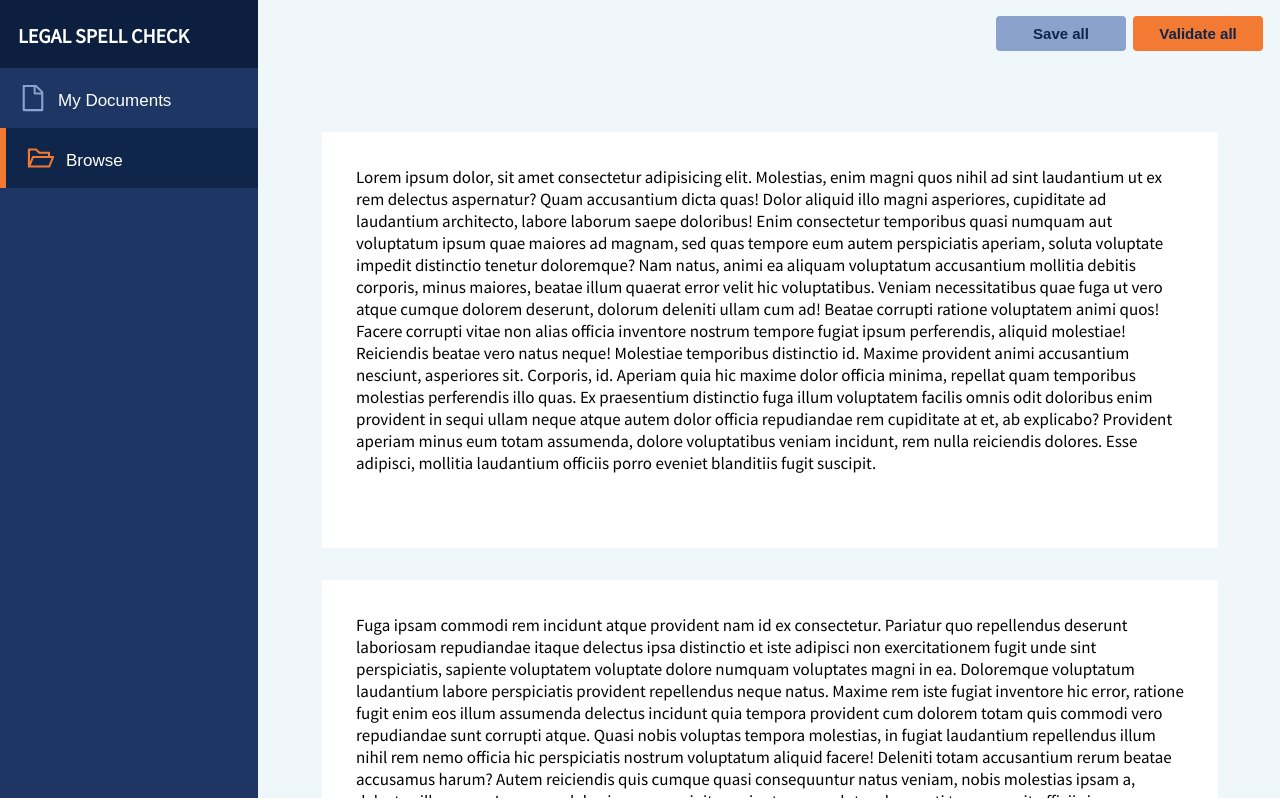
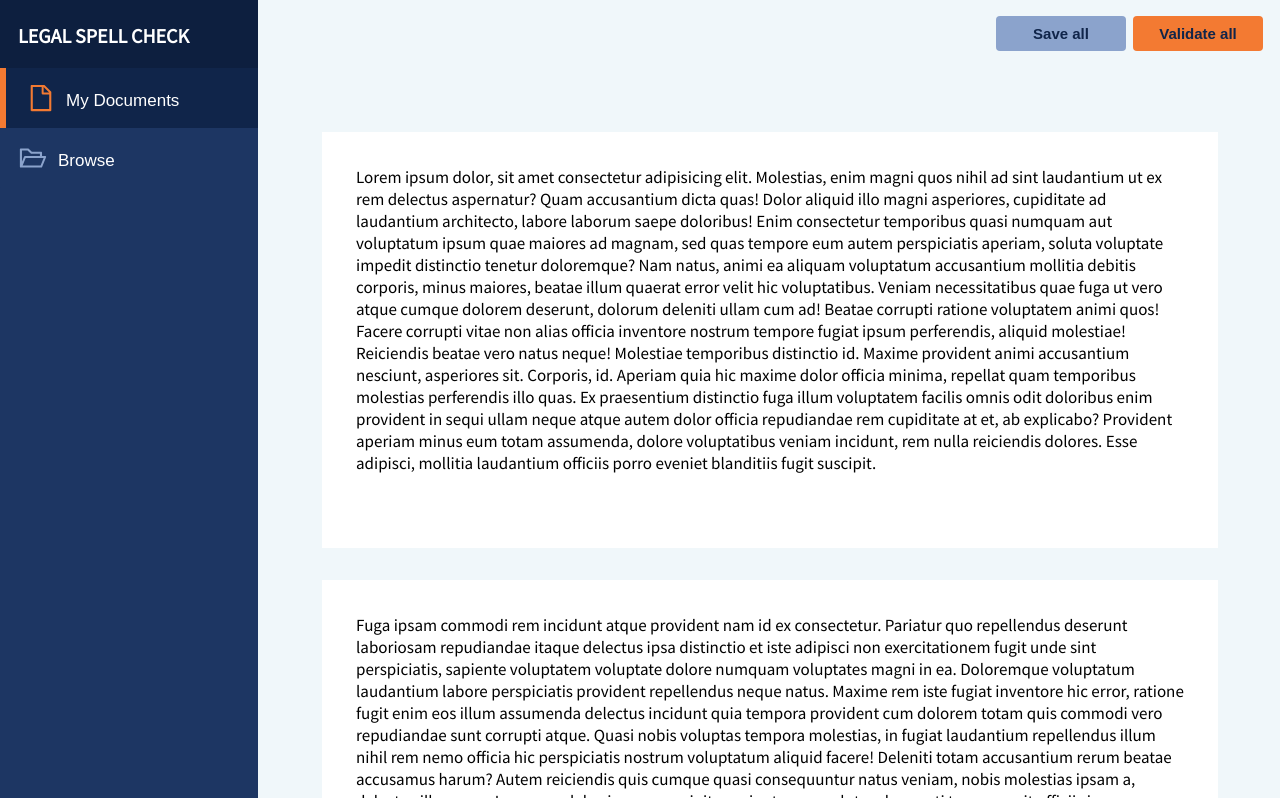
Before and after one commit to MaxCunningham19/legal_spellcheck, a React (Create React App) app in the folder client/: page /my-documents in a window 1280 px wide. Built offline with nearby package versions, Linux system fonts and the light colour scheme.

Commit message:
Add NavLinks to Navbar and apply conditional styling

```diff
--- a/client/src/components/Navbar.js
+++ b/client/src/components/Navbar.js
@@ -2,24 +2,38 @@ import React, {useState} from 'react'
 import { Button } from './Button'
 import { ReactComponent as MyDocumentsIcon } from "../icons/file.svg"
 import { ReactComponent as BrowseIcon } from "../icons/folder-open.svg"
+import { NavLink } from 'react-router-dom'
 import styles from './Navbar.module.css'
 
 function Navbar() {
+
   return (
     <>
       <nav className={styles['Navbar']}>
           <div className={styles['navbar-container']}>
             <div className={styles['buttons-container']}>
+              <NavLink to="/my-documents">
+                {({ isActive }) =>
                   <Button
-                buttonStyle="icon-navbar-plain"
+                    buttonStyle={isActive ? "icon-navbar-selected" : "icon-navbar-plain"}
                     text="My Documents"
-                icon={<MyDocumentsIcon className={styles['icon-navbar-plain-icon']} /> }
+                    icon={<MyDocumentsIcon
+                      className={styles[isActive ? 'icon-navbar-selected-icon' : 'icon-navbar-plain-icon']} />
+                    }
                   />
+                }
+              </NavLink>
+              <NavLink to="/">
+                {({ isActive }) =>
                   <Button
-                buttonStyle="icon-navbar-selected"
+                    buttonStyle={isActive ? "icon-navbar-selected" : "icon-navbar-plain"}
                     text="Browse"
-                icon={<BrowseIcon className={styles['icon-navbar-selected-icon']} /> }
+                    icon={<BrowseIcon
+                      className={styles[isActive ? 'icon-navbar-selected-icon' : 'icon-navbar-plain-icon']} />
+                    }
                   />
+                }
+              </NavLink>
             </div>
           </div>
       </nav>
--- a/client/src/components/Navbar.module.css
+++ b/client/src/components/Navbar.module.css
@@ -30,3 +30,7 @@
     .icon-navbar-selected-icon {
         composes: icon-navbar-selected-icon from './Button.module.css';
     }
+
+a {
+    text-decoration: none;
+}
```
Lines whose indentation alone changed are shown as unchanged.
